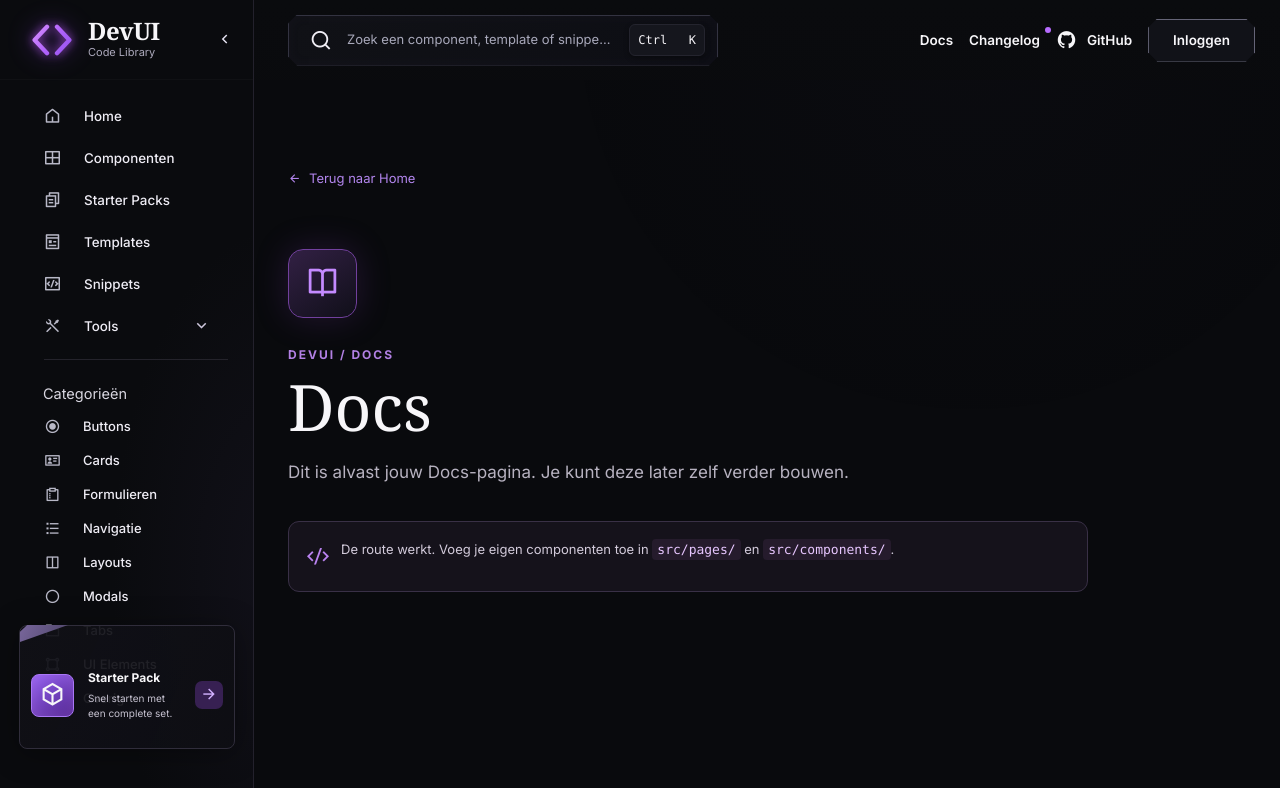
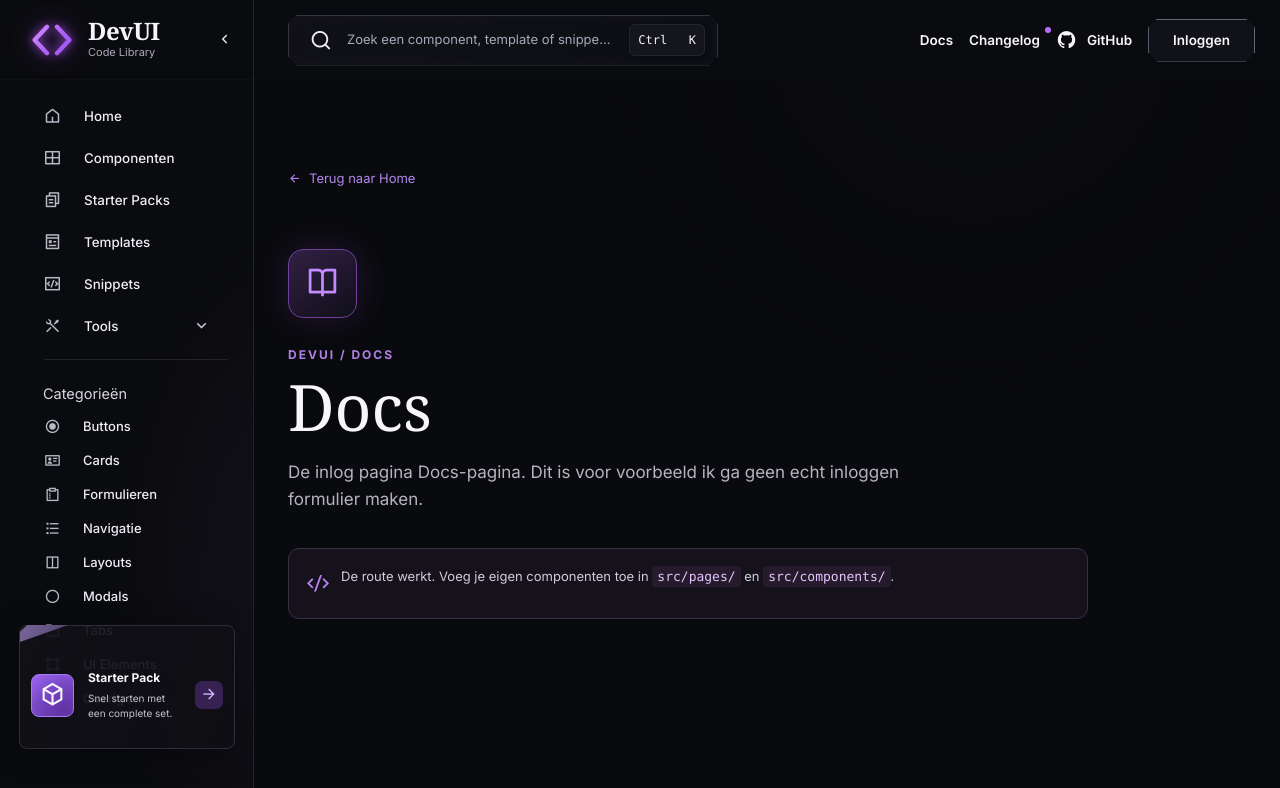
Before and after one commit to itzmitto/DEVUI, a React (Vite) app: page /docs in a window 1280 px wide. Shown: the top 788 px of the page. Built offline with nearby package versions, Linux system fonts and the light colour scheme.

Commit message:
fix: standardize quotes in login.tsx for consistency

```diff
--- a/src/components/layout/PagePlaceholder.tsx
+++ b/src/components/layout/PagePlaceholder.tsx
@@ -25,7 +25,7 @@ export default function PagePlaceholder({
       <h1>{title}</h1>
       <p className="placeholder-description">
         {description ||
-          `Dit is alvast jouw ${title}-pagina. Je kunt deze later zelf verder bouwen.`}
+          `De inlog pagina ${title}-pagina. Dit is voor voorbeeld ik ga geen echt inloggen formulier maken.`}
       </p>
       <div className="placeholder-note">
         <Icon name="ri-code-s-slash-line" />
--- a/src/pages/login.tsx
+++ b/src/pages/login.tsx
@@ -1,5 +1,5 @@
-import PagePlaceholder from '../components/layout/PagePlaceholder'
+import PagePlaceholder from "../components/layout/PagePlaceholder";
 
 export default function Page() {
-  return <PagePlaceholder title='Inloggen' icon='ri-user-3-line' />
+  return <PagePlaceholder title="Inloggen" icon="ri-user-3-line" />;
 }
```
